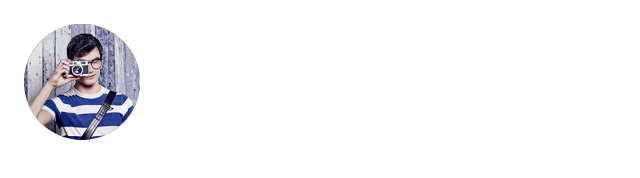
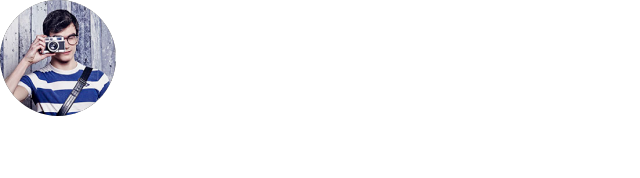
Before and after one commit to yura2015/htmlcss-20210708_asdf-yura, a website: page 06-lection4/01-avatar/index.html in a window 1280 px wide. Shown: the whole page, without its empty margins (0-640 px from the left). Drawn offline with Linux system fonts and the light colour scheme.

Commit message:
01-avatar of 06-lection4 ver.3

```diff
--- a/06-lection4/01-avatar/avatar.css
+++ b/06-lection4/01-avatar/avatar.css
@@ -4,7 +4,6 @@
     width: 116px;
     height: 116px;
     background: var(--white);
-    border: 24px solid var(--white);
     border-radius:50%;
     overflow: hidden;
 }
```
